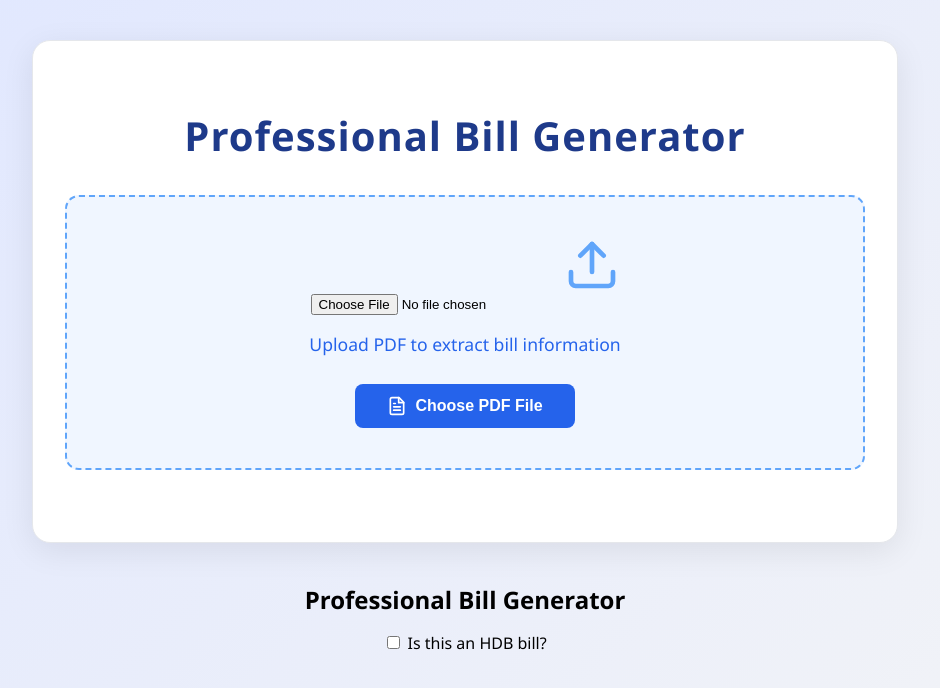
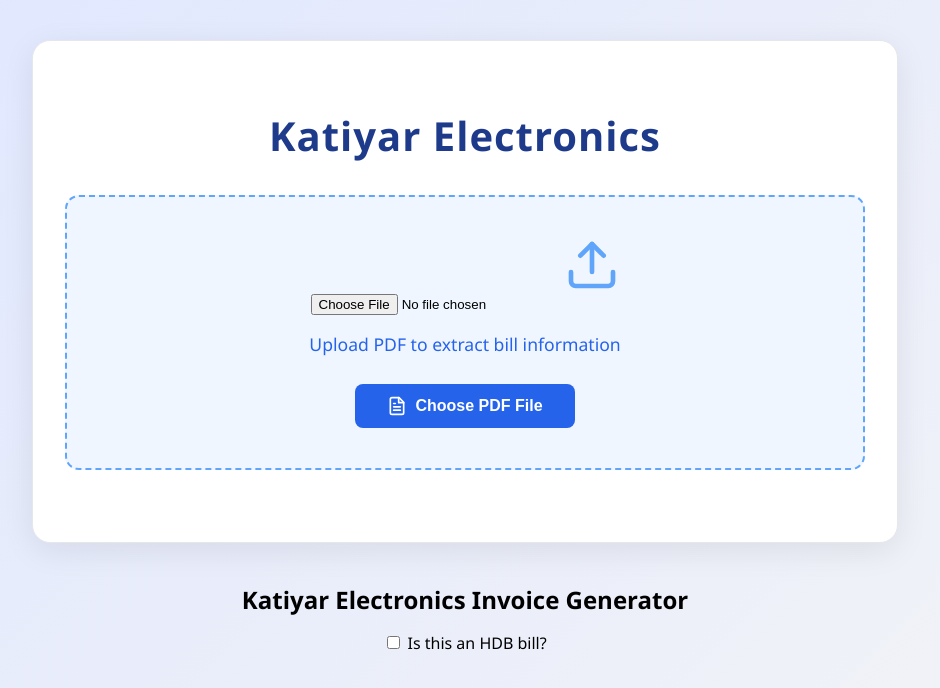
Before and after one commit to Adi101-coder/Bill-generator-v2, a React (Create React App) app: page / in a window 1280 px wide. Shown: the top 688 px of the page, without its empty margins (175-1115 px from the left). Built offline with nearby package versions, Linux system fonts and the light colour scheme.

Commit message:
normal title and heading changes

```diff
--- a/public/index.html
+++ b/public/index.html
@@ -24,7 +24,7 @@
       work correctly both with client-side routing and a non-root public URL.
       Learn how to configure a non-root public URL by running `npm run build`.
     -->
-    <title>React App</title>
+    <title>Katiyar Electronics Invoice Generator</title>
   </head>
   <body>
     <noscript>You need to enable JavaScript to run this app.</noscript>
--- a/src/App.js
+++ b/src/App.js
@@ -791,7 +791,7 @@ const BillGenerator = () => {
   return (
     <div>
       <div className="bill-container">
-        <h1 className="bill-header">Professional Bill Generator</h1>
+        <h1 className="bill-header">Katiyar Electronics</h1>
 
         {/* Upload Section */}
         <div className="upload-section">
@@ -892,7 +892,7 @@ const BillGenerator = () => {
           </div>
         )}
       </div>
-      <h2 style={{ textAlign: 'center', margin: '24px 0 16px 0' }}>Professional Bill Generator</h2>
+      <h2 style={{ textAlign: 'center', margin: '24px 0 16px 0' }}>Katiyar Electronics Invoice Generator</h2>
       <div style={{ margin: '16px 0', textAlign: 'center' }}>
         <label>
           <input
```
